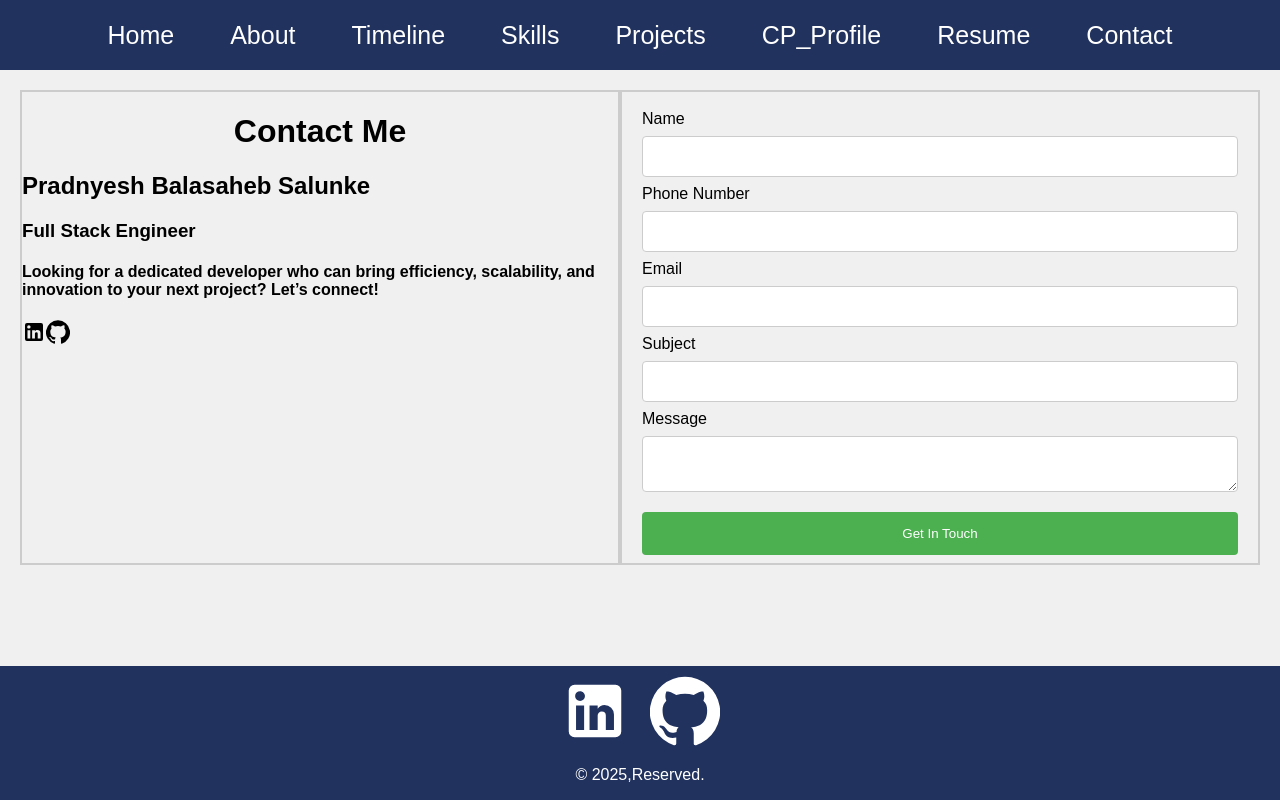
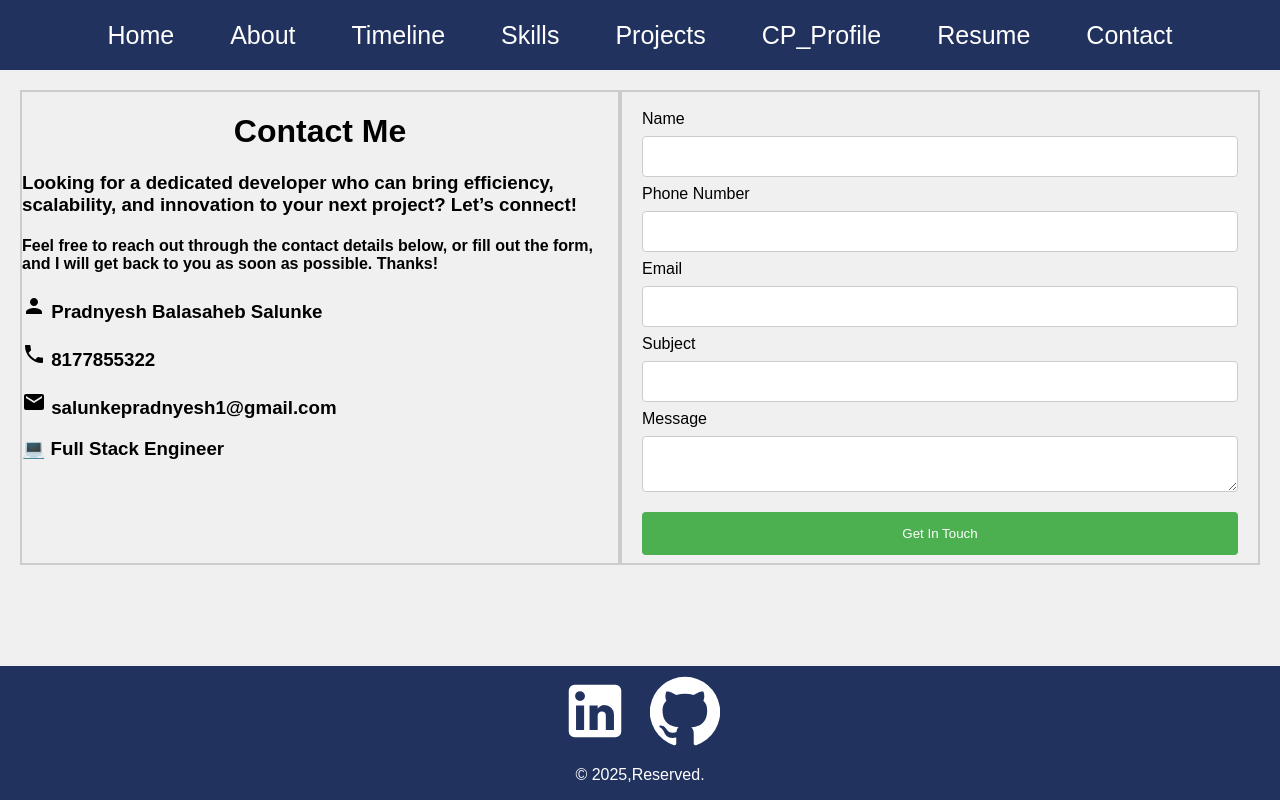
Before and after one commit to pradnyesh61/Personal-Portfolio, a React (Create React App) app: page /Personal-Portfolio/contact in a window 1280 px wide. Built offline with nearby package versions, Linux system fonts and the light colour scheme.

Commit message:
updated contact

```diff
--- a/package.json
+++ b/package.json
@@ -5,8 +5,12 @@
   "private": true,
   "dependencies": {
     "@emailjs/browser": "^3.9.1",
+    "@emotion/react": "^11.14.0",
+    "@emotion/styled": "^11.14.0",
     "@material-ui/core": "^4.12.4",
     "@material-ui/icons": "^4.11.3",
+    "@mui/icons-material": "^6.4.7",
+    "@mui/material": "^6.4.7",
     "@testing-library/jest-dom": "^5.16.5",
     "@testing-library/react": "^13.4.0",
     "@testing-library/user-event": "^13.5.0",
--- a/src/Pages/Contact.js
+++ b/src/Pages/Contact.js
@@ -6,6 +6,12 @@ import emailjs from "@emailjs/browser";
 import { toast, ToastContainer } from "react-toastify";
 import "react-toastify/dist/ReactToastify.css";
 import "../Styles/Contact.css";
+
+import PhoneIcon from "@mui/icons-material/Phone";     // Phone
+import PersonIcon from "@mui/icons-material/Person";
+import MailIcon from "@mui/icons-material/Mail";
+
+
 
 function Contact() {
   const form = useRef();
@@ -57,12 +63,17 @@ function Contact() {
       <div className="flex-child">
         {/* <img src={p1} alt="Logo" className="images" /> */}
         <h1 style={{ textAlign: "center" }}>Contact Me</h1>
-        <h2>Pradnyesh Balasaheb Salunke</h2>
-        <h3>Full Stack Engineer</h3>
-        <h4>Looking for a dedicated developer who can bring efficiency, scalability, and innovation to your next project? Let’s connect!</h4>
-        <LinkedInIcon />
-        <GitHubIcon />
+
+        <h3>Looking for a dedicated developer who can bring efficiency, scalability, and innovation to your next project? Let’s connect!</h3>
+        <h4>Feel free to reach out through the contact details below, or fill out the form, and I will get back to you as soon as possible. Thanks!</h4>
+
+        <h3> <PersonIcon/> Pradnyesh Balasaheb Salunke</h3>
+        <h3> <PhoneIcon/> 8177855322</h3>
+        <h3> <MailIcon/>  salunkepradnyesh1@gmail.com</h3>
+        <h3>💻 Full Stack Engineer</h3>
+
       </div>
+
 
       <div className="flex-child" id="form-div">
         <br />
```
Also changed, not shown: 1 other file (tests, documents, lock files or other folders).
